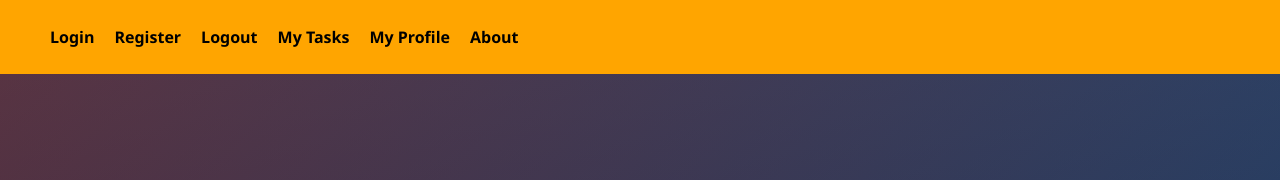
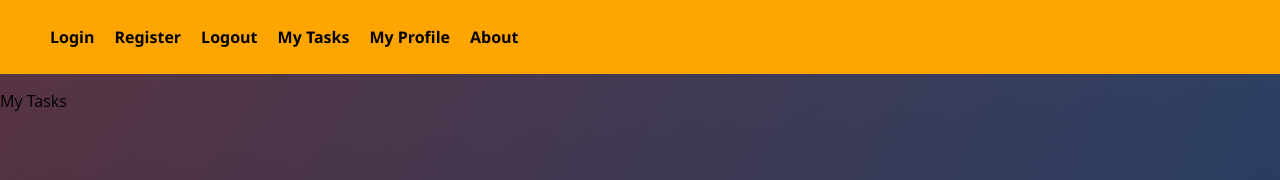
Before and after one commit to EmilPopovski24/Organizer, a React (Create React App) app in the folder organizer/: page /tasks in a window 1280 px wide. Shown: the top 180 px of the page. Built offline with nearby package versions, Linux system fonts and the light colour scheme.

Commit message:
adding Tasks component and its route

```diff
--- a/organizer/src/App.js
+++ b/organizer/src/App.js
@@ -4,6 +4,7 @@ import { Home } from './components/Home/Home';
 import { Login } from './components/Login/Login';
 import { Register } from './components/Register/Register';
 import { Logout } from './components/Logout/Logout';
+import { Tasks } from './components/Tasks/Tasks';
 
 function App() {
   return (
@@ -15,7 +16,7 @@ function App() {
                   <Route path ="/login" element={<Login />} />
                   <Route path ="/register" element={<Register />} />
                   <Route path ="/logout" element={<Logout />} />
-                  <Route path ="/tasks"/>
+                  <Route path ="/tasks" element={<Tasks />} />
                   <Route path ="/profile"/>
               </Routes>
           </div>
--- /dev/null
+++ b/organizer/src/components/Tasks/Tasks.js
@@ -0,0 +1,7 @@
+
+
+export const Tasks = () => {
+    return (
+        <p>My Tasks</p>
+    )
+}
```
